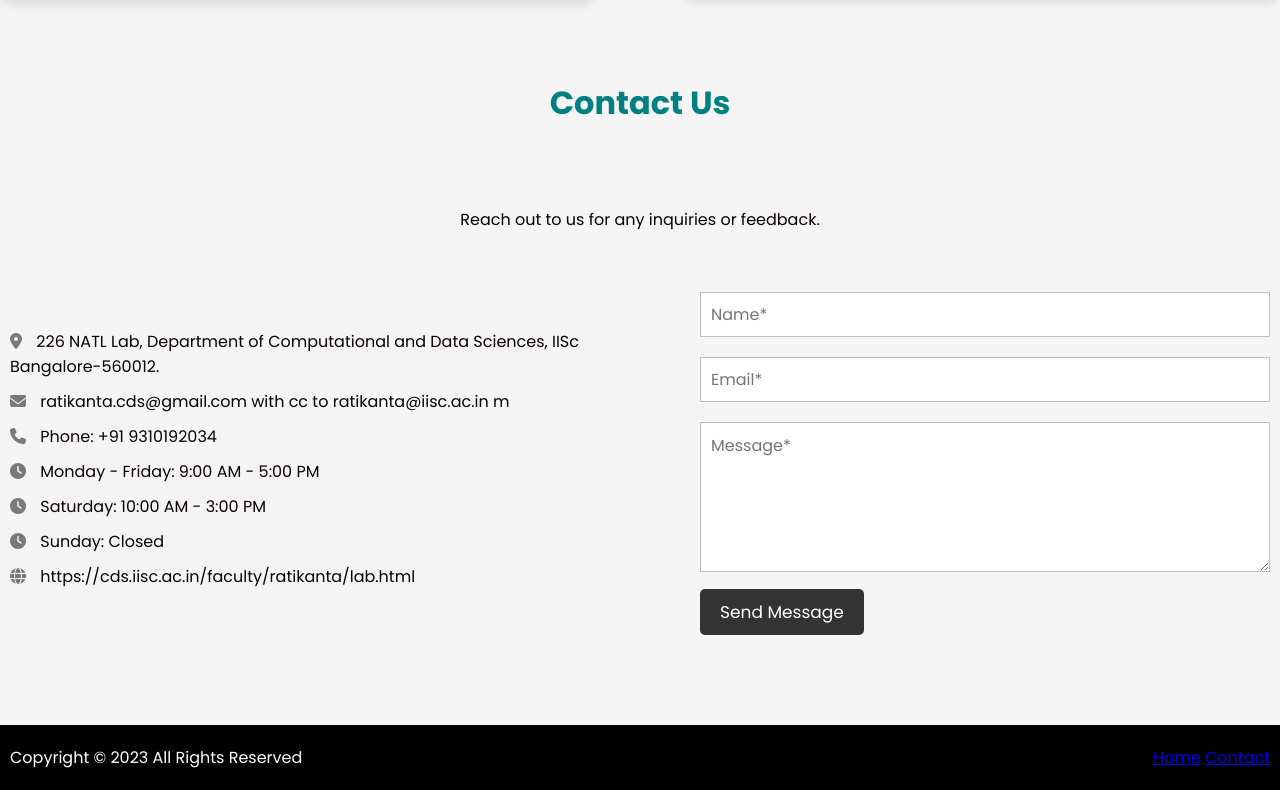
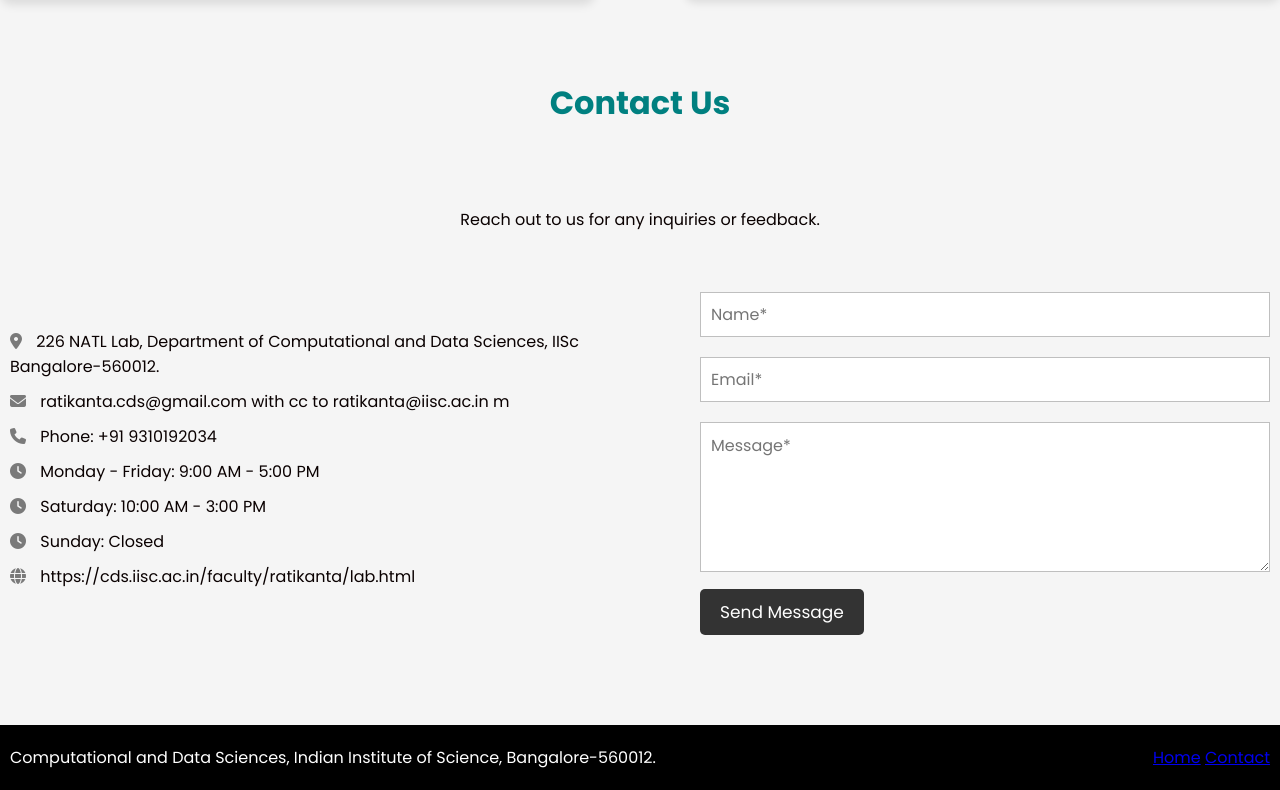
Before and after one commit to deepakg-2511/nla-qcml-workshop, a plain HTML site: page index.html in a window 1280 px wide. Shown: the part 5877-6667 px from the top of the page. Drawn offline with Linux system fonts and the light colour scheme.

Commit message:
Update index.html

```diff
--- a/index.html
+++ b/index.html
@@ -468,9 +468,10 @@ understanding of problems and methods among the workshop participants.</p>
       </div>
     </section>
 
+
     <footer>
       <div>
-        <span>Copyright © 2023 All Rights Reserved</span>
+        <span>Computational and Data Sciences, Indian Institute of Science, Bangalore-560012.</span>
         <span class="link">
             <a href="#">Home</a>
             <a href="#contact">Contact</a>
```
